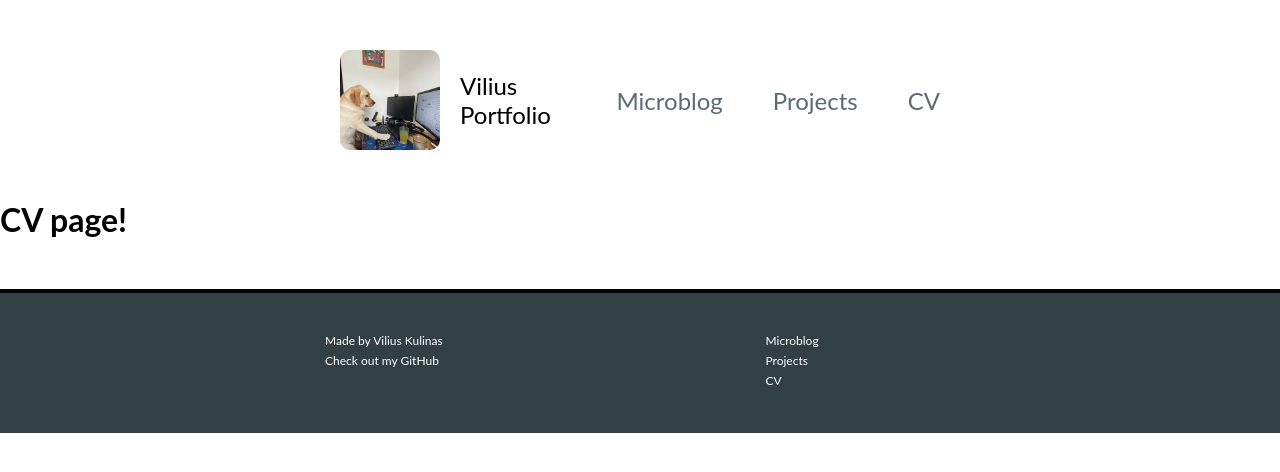
After one commit to Vilius-kul/Microblog, a Flask app: page /cv in a window 1280 px wide. The commit adds this page. Shown: the top 472 px of the page. Run offline with Flask 2, Linux system fonts and the light colour scheme.

Commit message:
views added

```diff
--- a/app.py
+++ b/app.py
@@ -31,4 +31,13 @@ def create_app():
 
         return render_template("home.html", entries=entries_with_date)
 
+    @app.route('/cv')
+    def test():
+        return render_template("cv.html")
+
+    @app.route('/projects')
+    def projects():
+        return render_template("projects.html")
+
+
     return app
--- /dev/null
+++ b/templates/base.html
@@ -0,0 +1,59 @@
+{# BASE HTML #}
+<!DOCTYPE html>
+<html lang="en">
+<head>
+    <meta charset="UTF-8">
+    <meta http-equiv="X-UA-Compatible" content="IE=edge">
+    <meta name="viewport" content="width=device-width, initial-scale=1.0">
+    <title>Portfolio</title>
+    <link rel="stylesheet" href="../static/css/styles.css">
+</head>
+
+<body>
+
+    <header class="navbar">
+
+        <div class="navbar__brand">
+            <img class="navbar__logo" src="../static/profile.jpg" alt="Profile picture" />Vilius Portfolio
+        </div>
+        <ul class="navbar__navigation">
+            <li class="navbar__navigation-item"><a href="/" class="navbar__link">Microblog</a></li>
+            <li class="navbar__navigation-item"><a href="/projects" class="navbar__link">Projects</a></li>
+            <li class="navbar__navigation-item"><a href="/cv" class="navbar__link">CV</a></li>
+        </ul>
+
+    </header>
+{% block content %}
+
+{% endblock  %}
+<footer class="footer">
+
+    <div class="footer__content">
+
+        <section class="left">
+
+            <a class="footer__item" href="https://www.linkedin.com/in/vilius-kulinas/">Made by Vilius Kulinas</a>
+            <a class="footer__item" href="https://github.com/Vilius-kul">Check out my GitHub</a>
+
+        </section>
+
+        <section class="right">
+
+            <div class="footer__column">
+
+                <a class="footer__item" href="/">Microblog</a>
+                <a class="footer__item" href="/projects">Projects</a>
+                <a class="footer__item" href="cv">CV</a>
+
+
+
+            </div>
+
+        </section>
+
+    </div>
+
+</footer>
+
+</body>
+</html>
--- /dev/null
+++ b/templates/cv.html
@@ -0,0 +1,8 @@
+{# CV HTML#}
+{% extends 'base.html' %}
+
+{% block content %}
+
+<h1>CV page!</h1>
+
+{% endblock content %}
--- /dev/null
+++ b/templates/projects.html
@@ -0,0 +1,6 @@
+{#PROJECTS HTML#}
+{% extends 'base.html' %}
+
+{% block content %}
+    <h1>This is the project page!</h1>
+{% endblock %}
```
Also changed, not shown: templates/home.html (+4 -68 lines).
